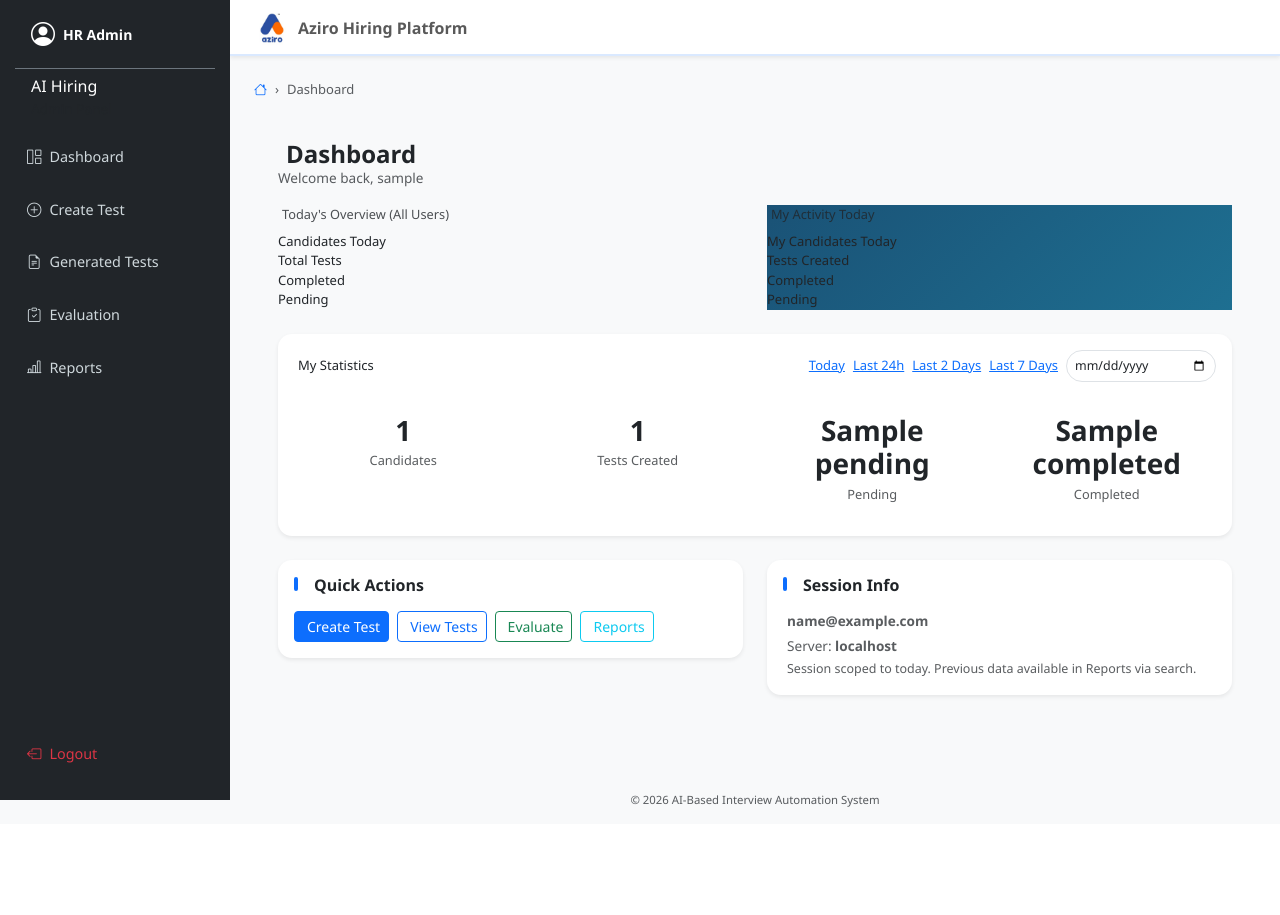
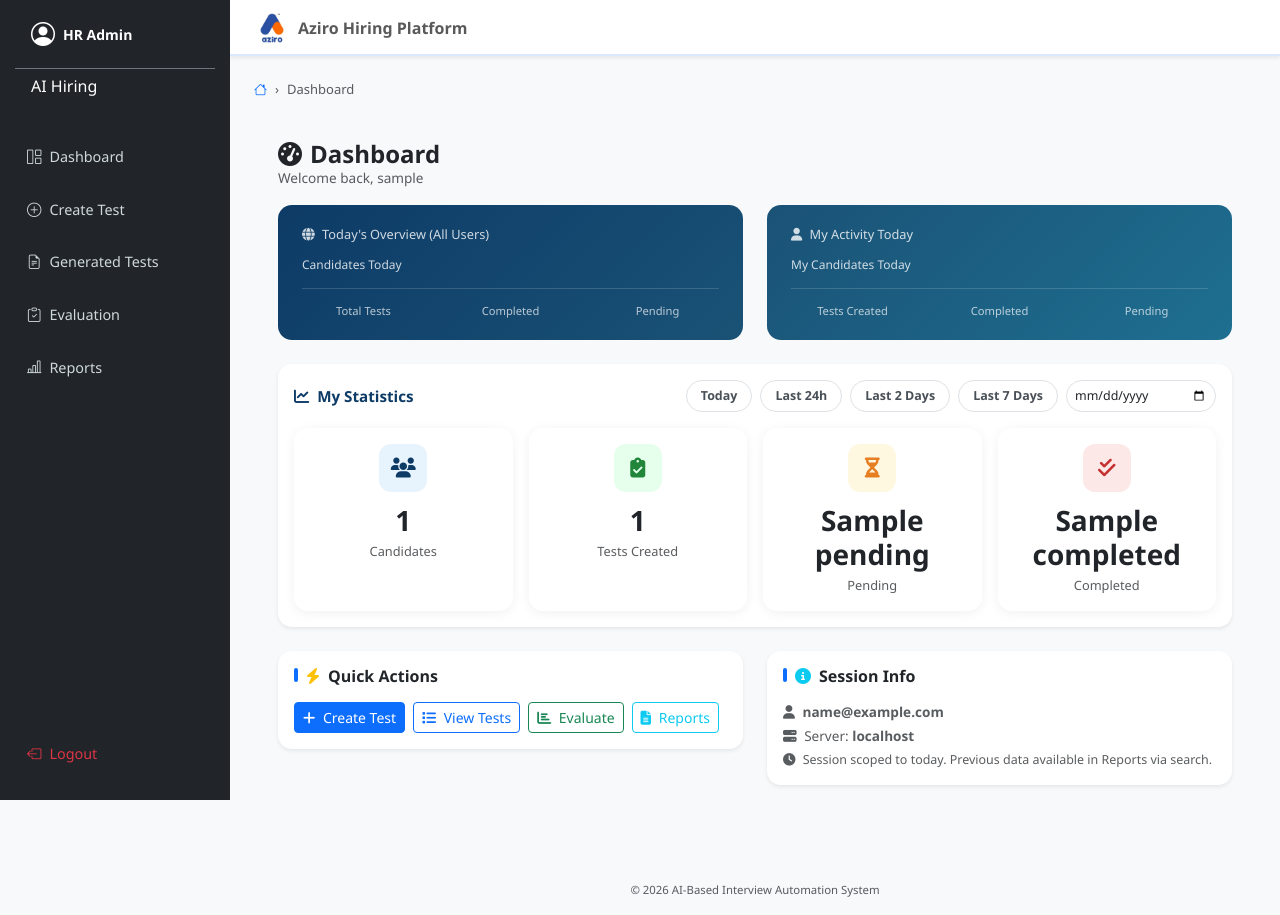
Before and after one commit to rbodicherla-3323/aziro-hiring-platform, a Flask app: template app/templates/dashboard.html in a window 1280 px wide. Before the commit the page ends 807 px from the top, so only its background shows below. Run offline with Flask 3, Linux system fonts and the light colour scheme; the template is opened without the code that fills it: most values are stand-ins (such as "Sample title", 1, 10 or a date in 2020).

Commit message:
Fix dashboard UI: add Font Awesome CDN, add block head for page-specific styles, fix broken newline in sidebar

```diff
--- a/app/templates/base.html
+++ b/app/templates/base.html
@@ -6,12 +6,16 @@
 
     <!-- Bootstrap 5 -->
     <link href="https://cdn.jsdelivr.net/npm/bootstrap@5.3.2/dist/css/bootstrap.min.css" rel="stylesheet">
+      <!-- Bootstrap Icons -->
+    <link rel="stylesheet" href="https://cdn.jsdelivr.net/npm/bootstrap-icons@1.11.1/font/bootstrap-icons.css">
 
-    <!-- Bootstrap Icons -->
-    <link rel="stylesheet" href="https://cdn.jsdelivr.net/npm/bootstrap-icons@1.11.1/font/bootstrap-icons.css">
+    <!-- Font Awesome -->
+    <link rel="stylesheet" href="https://cdnjs.cloudflare.com/ajax/libs/font-awesome/6.5.1/css/all.min.css">
 
     <!-- Custom CSS -->
     <link rel="stylesheet" href="{{ url_for('static', filename='css/main.css') }}">
+
+    {% block head %}{% endblock %}
 </head>
 <body>
 
@@ -33,8 +37,8 @@
         <div class="sidebar-user px-3 py-3 mb-2 border-bottom border-secondary">
             <div class="d-flex align-items-center">
                 <div class="user-avatar me-2">
-                    <i class="bi bi-person-circle fs-4"></i>
-                </div>                <div>
+                    <i class="bi bi-person-circle fs-4"></i>                </div>
+                <div>
                     <div class="fw-semibold small text-white">{{ session.get('user', {}).get('name', 'HR Admin') }}</div>
                     <small class="text-muted" style="font-size: 11px;">{{ session.get('user', {}).get('email', '') }}</small>
                 </div>
```
